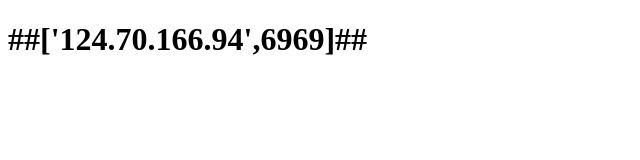
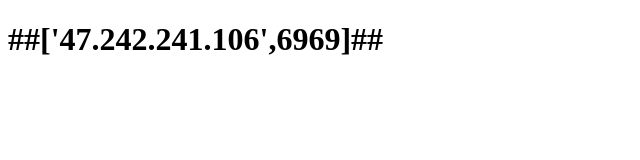
Before and after one commit to liyue983/win, a website: page index.html in a window 1280 px wide. Shown: the whole page, without its empty margins (0-640 px from the left). Drawn offline with Linux system fonts and the light colour scheme.

Commit message:
Update index.html

```diff
--- a/index.html
+++ b/index.html
@@ -5,6 +5,6 @@
 <title>windows</title>
 </head>
 <body>
-    <h1>##['124.70.166.94',6969]##</h1>
+    <h1>##['47.242.241.106',6969]##</h1>
 </body>
 </html>
```
